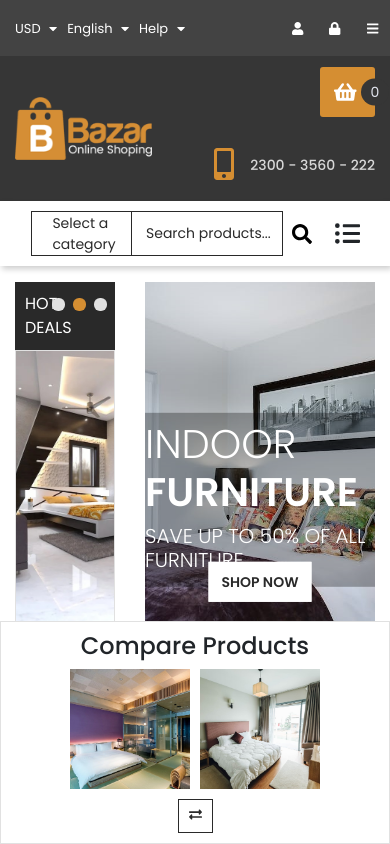
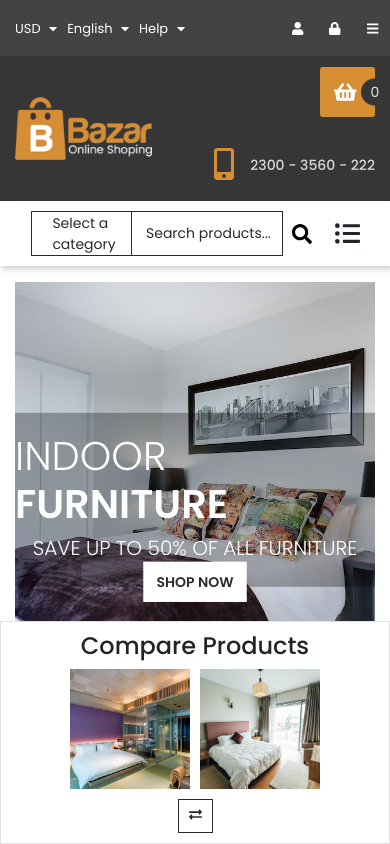
Before and after one commit to bitcooker/furniture-shop, a React (Create React App) app: page / in a window 390 px wide. Shown: the top 844 px of the page. Built offline with nearby package versions, Linux system fonts and the light colour scheme.

Commit message:
Add rwd for PromoSection and swipe for SaleSlider

```diff
--- a/src/components/common/SaleSlider/SaleSlider.js
+++ b/src/components/common/SaleSlider/SaleSlider.js
@@ -4,6 +4,7 @@ import { useSelector } from 'react-redux';
 import { getPromoProducts } from '../../../redux/productsRedux';
 import styles from './SaleSlider.module.scss';
 import Button from '../Button/Button';
+import Swipeable from '../Swipeable/Swipeable';
 import { FontAwesomeIcon } from '@fortawesome/react-fontawesome';
 import { faArrowLeft, faArrowRight } from '@fortawesome/free-solid-svg-icons';
 
@@ -43,6 +44,7 @@ const SaleSlider = () => {
   return (
     <div className={styles.root}>
       <div className={styles.photo}>
+        <Swipeable leftAction={nextSlide} rightAction={prevSlide}>
           <img
             className={`${styles.image} ${animation ? styles.fadeOut : styles.fadeIn}`}
             src={`${process.env.PUBLIC_URL}/images/products/${promoProducts[activeSlide].image}`}
@@ -57,6 +59,7 @@ const SaleSlider = () => {
               SHOP NOW
             </Button>
           </div>
+        </Swipeable>
       </div>
       <div className='row'>
         <Button onClick={() => prevSlide()} variant='main' className='col text-center'>
--- a/src/components/common/SaleSlider/SaleSlider.module.scss
+++ b/src/components/common/SaleSlider/SaleSlider.module.scss
@@ -15,6 +15,9 @@
       object-fit: cover;
       width: 100%;
       height: 436px;
+      @media (min-width: 768px) and (max-width: 992px) {
+        height: 460px;
+      }
     }
     .info {
       position: absolute;
--- a/src/components/features/PromoSection/PromoSection.js
+++ b/src/components/features/PromoSection/PromoSection.js
@@ -7,10 +7,10 @@ const PromoSection = () => {
   return (
     <div className='container'>
       <div className='row'>
-        <div className='col-4'>
+        <div className='d-none d-md-flex col-4'>
           <HotDeals />
         </div>
-        <div className='col-8'>
+        <div className='col-md-8'>
           <SaleSlider />
         </div>
       </div>
```
Lines whose indentation alone changed are shown as unchanged.
